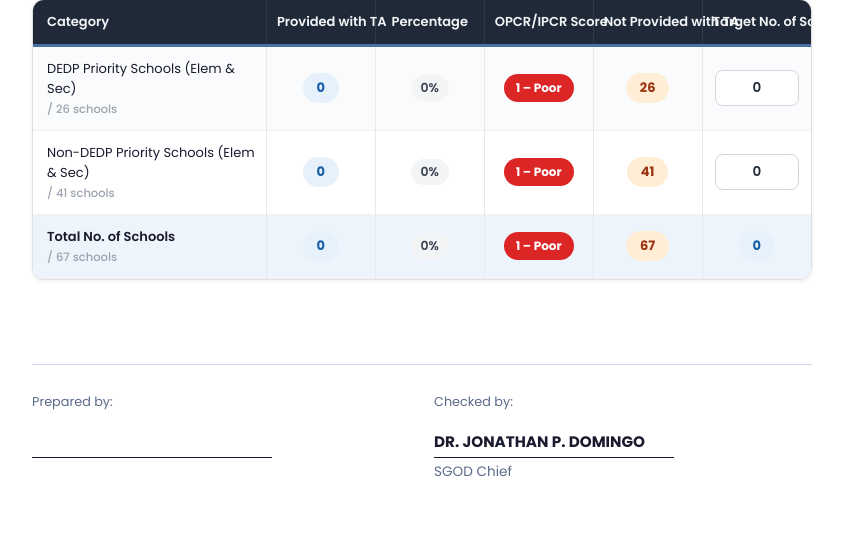
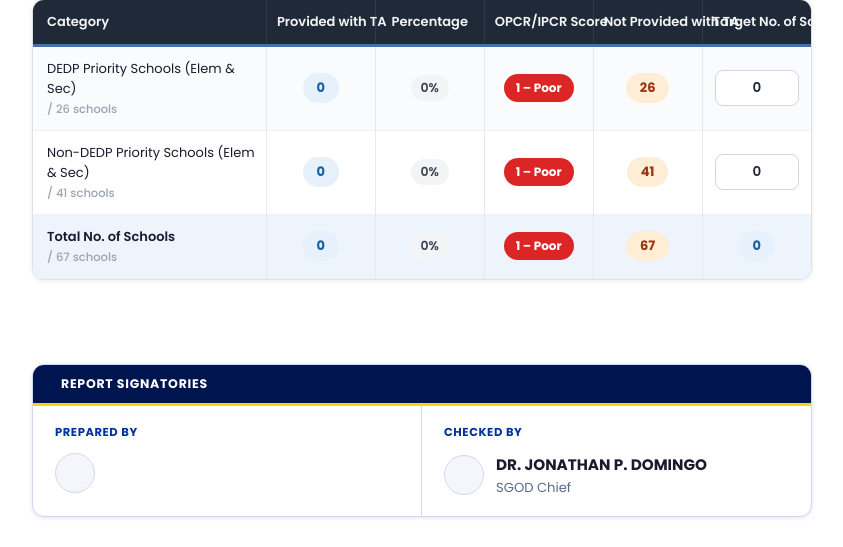
Before and after one commit to n-renz0801/Project-IRC, a Flask app: page /irc/irc3 in a window 1280 px wide. Shown: the part 666-1213 px from the top of the page, without its empty margins (218-1061 px from the left). Before the commit the page ends 1143 px from the top, so only its background shows below. Run offline with Flask 3, Linux system fonts and the light colour scheme; data comes from the database, SQL or seed files in the repository; data that the repository does not hold is empty; some libraries are stand-ins or nearby versions.

Commit message:
redesigned report signatories at the bottom of all pages

```diff
--- a/static/css/base.css
+++ b/static/css/base.css
@@ -199,36 +199,94 @@ nav ul li a.active::after {
 ═══════════════════════════════════════════════════════════════════════════ */
 
 .report-signatory {
+  margin-top: 48px;
+  background: var(--white);
+  border: 1px solid var(--border);
+  border-radius: 12px;
+  overflow: hidden;
+  box-shadow: 0 1px 4px var(--shadow);
+}
+
+.report-signatory-title {
+  display: flex;
+  align-items: center;
+  gap: 8px;
+  background: var(--navy-deep);
+  border-bottom: 3px solid var(--gold);
+  padding: 10px 20px;
+  font-size: 0.78rem;
+  font-weight: 700;
+  letter-spacing: 0.06em;
+  text-transform: uppercase;
+  color: var(--white);
+}
+
+.report-signatory-title i {
+  font-size: 1rem;
+  color: var(--gold);
+}
+
+.report-signatory-grid {
   display: grid;
   grid-template-columns: repeat(2, minmax(220px, 1fr));
-  gap: 24px;
-  margin-top: 48px;
-  padding-top: 28px;
-  border-top: 1px solid var(--border);
+}
+
+.report-signatory-block {
+  padding: 18px 22px;
+}
+
+.report-signatory-block:first-child {
+  border-right: 1px solid var(--border);
 }
 
 .report-signatory-label {
-  font-size: 0.8rem;
-  color: var(--text-light);
-  margin: 0 0 18px;
+  font-size: 0.72rem;
+  font-weight: 700;
+  letter-spacing: 0.05em;
+  text-transform: uppercase;
+  color: var(--navy);
+  margin: 0 0 12px;
+}
+
+.report-signatory-person {
+  display: flex;
+  align-items: center;
+  gap: 12px;
+}
+
+.report-signatory-avatar {
+  flex-shrink: 0;
+  width: 40px;
+  height: 40px;
+  border-radius: 50%;
+  background: var(--off-white);
+  border: 1px solid var(--border);
+  display: inline-flex;
+  align-items: center;
+  justify-content: center;
+}
+
+.report-signatory-avatar i {
+  font-size: 1.2rem;
+  color: var(--navy);
+}
+
+.report-signatory-info {
+  min-width: 0;
 }
 
 .report-signatory-name {
-  display: inline-block;
   font-size: 0.95rem;
   font-weight: 700;
   color: var(--text);
   text-transform: uppercase;
-  min-width: 240px;
-  border-bottom: 1px solid var(--text);
-  padding-bottom: 4px;
   margin: 0;
 }
 
 .report-signatory-position {
-  font-size: 0.85rem;
+  font-size: 0.82rem;
   color: var(--text-light);
-  margin: 4px 0 0;
+  margin: 2px 0 0;
 }
 
 /* ═══════════════════════════════════════════════════════════════════════════
@@ -261,9 +319,13 @@ nav ul li a.active::after {
     padding: 20px;
   }
 
-  .report-signatory {
+  .report-signatory-grid {
     grid-template-columns: 1fr;
-    gap: 28px;
+  }
+
+  .report-signatory-block:first-child {
+    border-right: none;
+    border-bottom: 1px solid var(--border);
   }
 }
 
--- a/templates/base.html
+++ b/templates/base.html
@@ -86,18 +86,40 @@
            Home page. "Checked by" never changes, so it's hardcoded here. -->
       {% if active_tab %}
       <div class="report-signatory">
+        <div class="report-signatory-title">
+          <i class="ti ti-clipboard-text" aria-hidden="true"></i>
+          <span>Report signatories</span>
+        </div>
+        <div class="report-signatory-grid">
           <div class="report-signatory-block">
-          <p class="report-signatory-label">Prepared by:</p>
-          <p class="report-signatory-name" id="reportPreparedByName">&nbsp;</p>
+            <p class="report-signatory-label">Prepared by</p>
+            <div class="report-signatory-person">
+              <span class="report-signatory-avatar" aria-hidden="true">
+                <i class="ti ti-user"></i>
+              </span>
+              <div class="report-signatory-info">
+                <p class="report-signatory-name" id="reportPreparedByName">
+                  &nbsp;
+                </p>
                 <p
                   class="report-signatory-position"
                   id="reportPreparedByPosition"
                 ></p>
               </div>
+            </div>
+          </div>
           <div class="report-signatory-block">
-          <p class="report-signatory-label">Checked by:</p>
+            <p class="report-signatory-label">Checked by</p>
+            <div class="report-signatory-person">
+              <span class="report-signatory-avatar" aria-hidden="true">
+                <i class="ti ti-user"></i>
+              </span>
+              <div class="report-signatory-info">
                 <p class="report-signatory-name">DR. JONATHAN P. DOMINGO</p>
                 <p class="report-signatory-position">SGOD Chief</p>
+              </div>
+            </div>
+          </div>
         </div>
       </div>
       {% endif %}
```
Also changed, not shown: README.md. Lines whose indentation alone changed are shown as unchanged.
